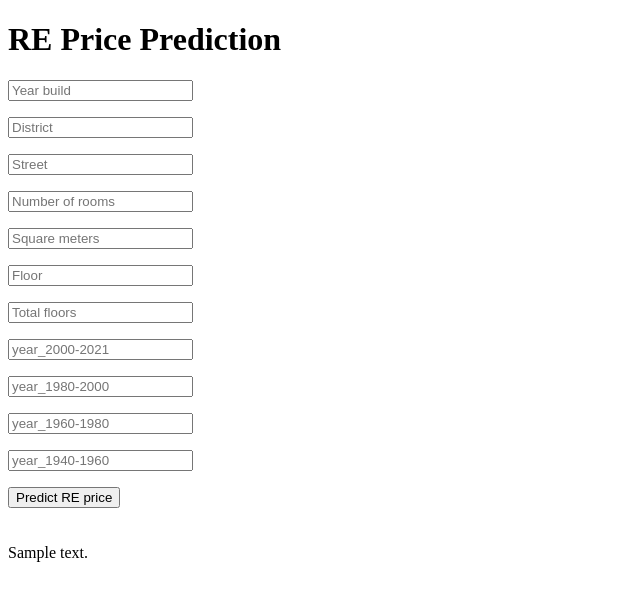
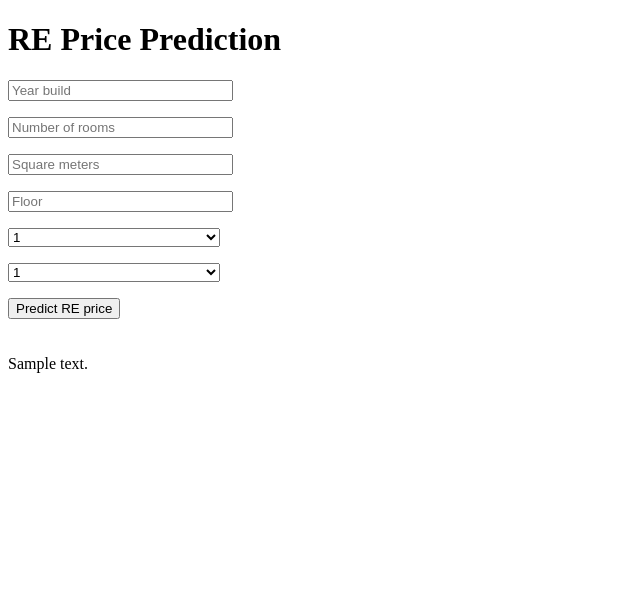
Before and after one commit to Andrius-M/RE-price-prediction, a Flask app: template templates/index.html in a window 1280 px wide. Shown: the top 601 px of the page, without its empty margins (0-640 px from the left). Run offline with Flask 2, Linux system fonts and the light colour scheme; the template is opened without the code that fills it: most values are stand-ins (such as "Sample title", 1, 10 or a date in 2020); parts of the project's set-up code (start-up, migrations or seed data) failed here and were passed over.

Commit message:
Update index.html
updeitas

```diff
--- a/templates/index.html
+++ b/templates/index.html
@@ -9,23 +9,30 @@
  <div class="login">
 	<h1>RE Price Prediction</h1>
 
-     <!-- Main Input For Receiving Query to our ML -->
+    <!-- Main Input For Receiving Query to our ML -->
     <form action="{{ url_for('predict_expenses')}}"method="post">
-    	<input type="text" name="Year" placeholder="Year build" required="required" /> </p>
-	<input type="text" name="District" placeholder="District" required="required" /> </p>
-	<input type="text" name="Street" placeholder="Street" required="required" /> </p>
-	<input type="text" name="Rooms_nr" placeholder="Number of rooms" required="required" /> </p>
-	<input type="text" name="Square meters" placeholder="Square meters" required="required" /> </p>
-	<input type="text" name="Floor" placeholder="Floor" required="required" /> </p>
-	<input type="text" name="Total floor" placeholder="Total floors" required="required" /> </p>
+    <input type="text" name="Year" placeholder="Year build" required="required" size="25" /> </p>
+	<input type="text" name="Rooms_nr" placeholder="Number of rooms" required="required" size="25"/> </p>
+	<input type="text" name="Square meters" placeholder="Square meters" required="required" size="25"/> </p>
+	<input type="text" name="Floor" placeholder="Floor" required="required" size="25"/> </p>
+	<select name="District" id="dist" style="width: 212px;">
+	{% for i in dist: %}
+	  <option value="{{i[1]}}">{{i[0]}}</option>
+	{% endfor %}
+	</select>
+	</p>
+	<select name="street" id="str" style="width: 212px;">
+	{% for i in str: %}
+	  <option value="{{i[1]}}">{{i[0]}}</option>
+	{% endfor %}
+	</select>
+	<input type="hidden" name="year_2000-2021" placeholder="year_2000-2021" required="required" value="1" /> </p>
+	<input type="hidden" name="year_1980-2000" placeholder="year_1980-2000" required="required" value="1" /> </p>
+	<input type="hidden" name="year_1960-1980" placeholder="year_1960-1980" required="required" value="1" /> </p>
+	<input type="hidden" name="year_1940-1960" placeholder="year_1940-1960" required="required" value="1" /> </p>
+	<input type="hidden" name="year_1800-1940" placeholder="year_1800-1940" required="required" value="1" /> </p>
 
-	<input type="text" name="year_2000-2021" placeholder="year_2000-2021" required="required" /> </p>
-	<input type="text" name="year_1980-2000" placeholder="year_1980-2000" required="required" /> </p>
-	<input type="text" name="year_1960-1980" placeholder="year_1960-1980" required="required" /> </p>
-	<input type="text" name="year_1940-1960" placeholder="year_1940-1960" required="required" /> </p>
-
-
-        <button type="submit" class="btn btn-primary btn-block btn-large">Predict RE price</button>
+    <button type="submit" class="btn btn-primary btn-block btn-large">Predict RE price</button>
     </form>
 
    <br>
```
